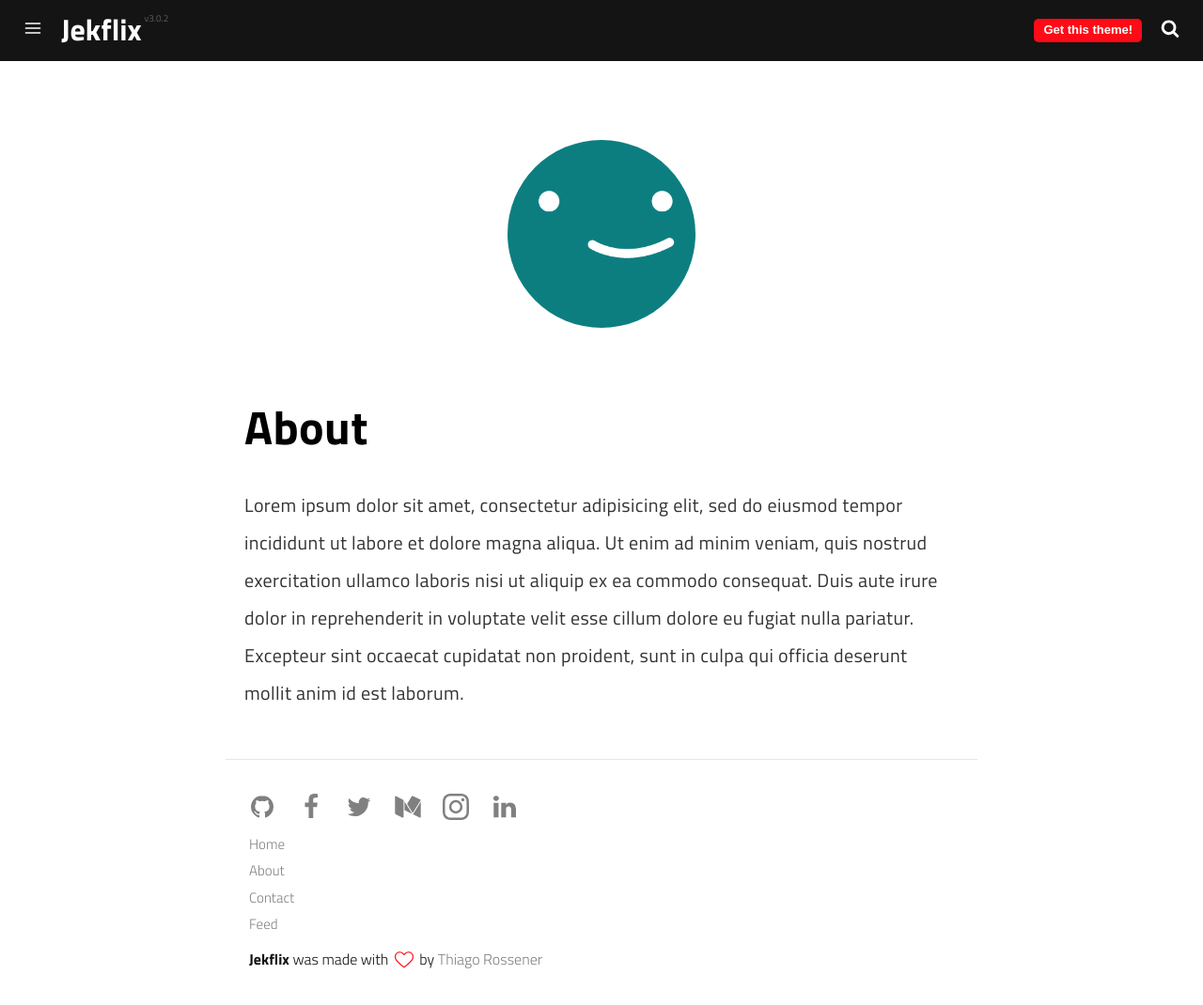
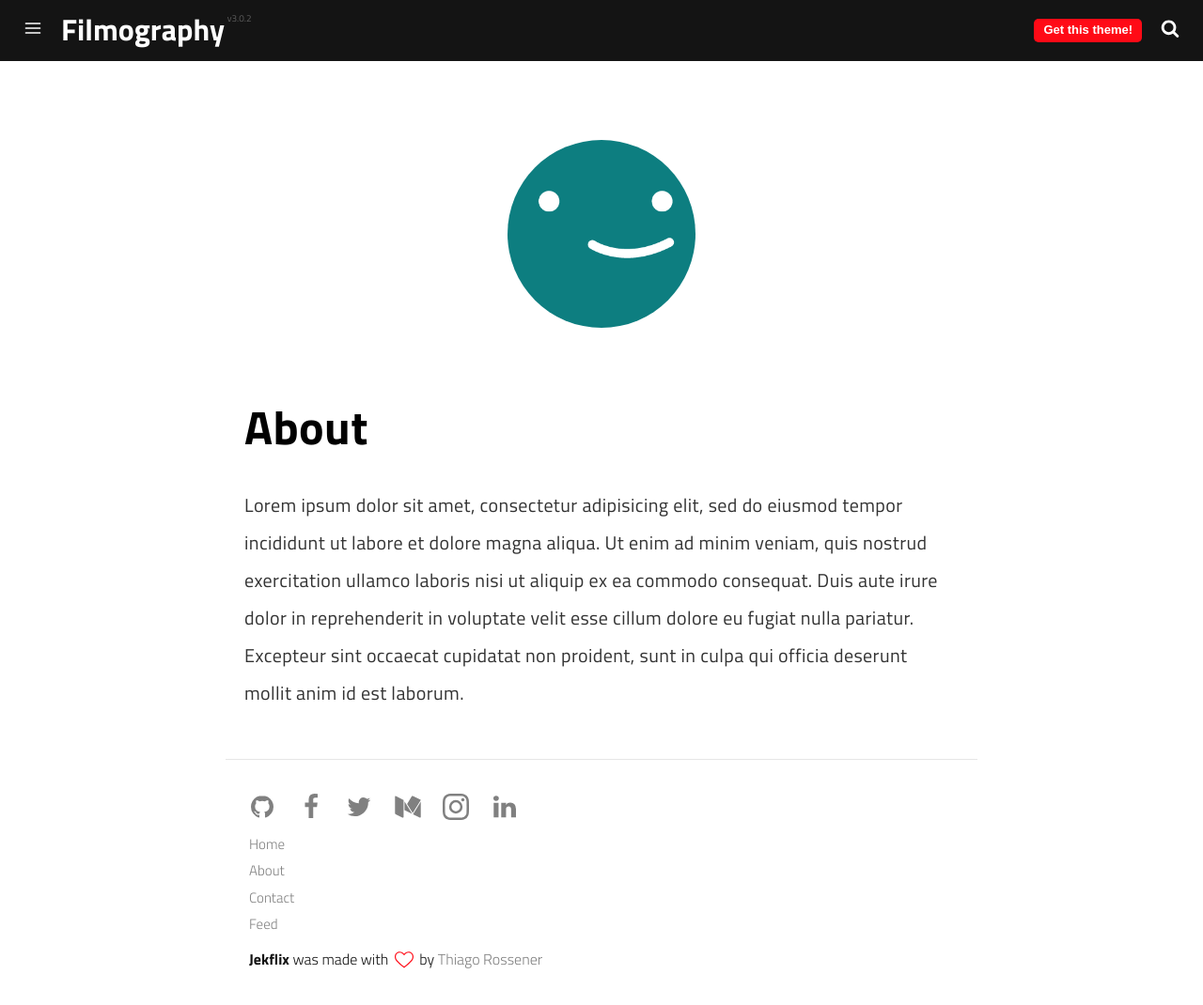
Before and after one commit to netmarshall/Filmography, a Jekyll site: the page built from pages/about.md, in a window 1280 px wide and 1070 px high. Shown: the whole window at 94% size. Built offline with Jekyll 4.4.1, drawn with Linux system fonts in a browser that asks for light colours; a script that is not in the unit is left out.

Commit message:
Update _config.yml

```diff
--- a/_config.yml
+++ b/_config.yml
@@ -1,7 +1,7 @@
 # Site Settings
-name: Jekflix
-title: Jekflix | A blog theme for Jekyll
-description: Jekflix is a template for Jekyll inspired by Netflix and made by Thiago Rossener.
+name: Filmography
+title: Filmography| Testing a cool Filmography template
+description: A sample of a Performing Arts Student's work
 tags:
   - blog
   - template
@@ -40,8 +40,8 @@ two_columns_layout: true
 
 
 # Advanced Settings
-baseurl: "" # the subpath of your site, e.g. /blog
-url: "" # the base hostname & protocol for your site
+baseurl: "/Filmography/" # the subpath of your site, e.g. /blog
+url: "https://netmarshall.github.io" # the base hostname & protocol for your site
 google_analytics: "UA-XXXXXXXX-X"
 language: "en"
 categories_folder: category
```
